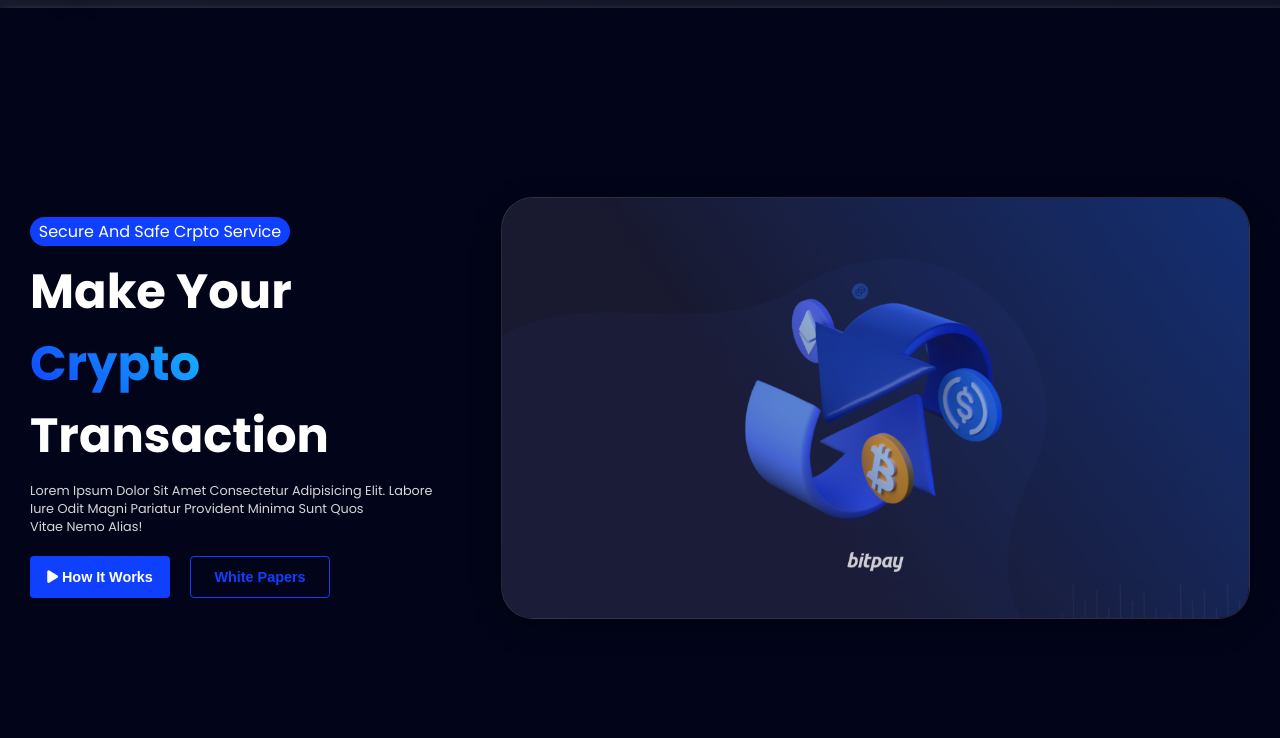
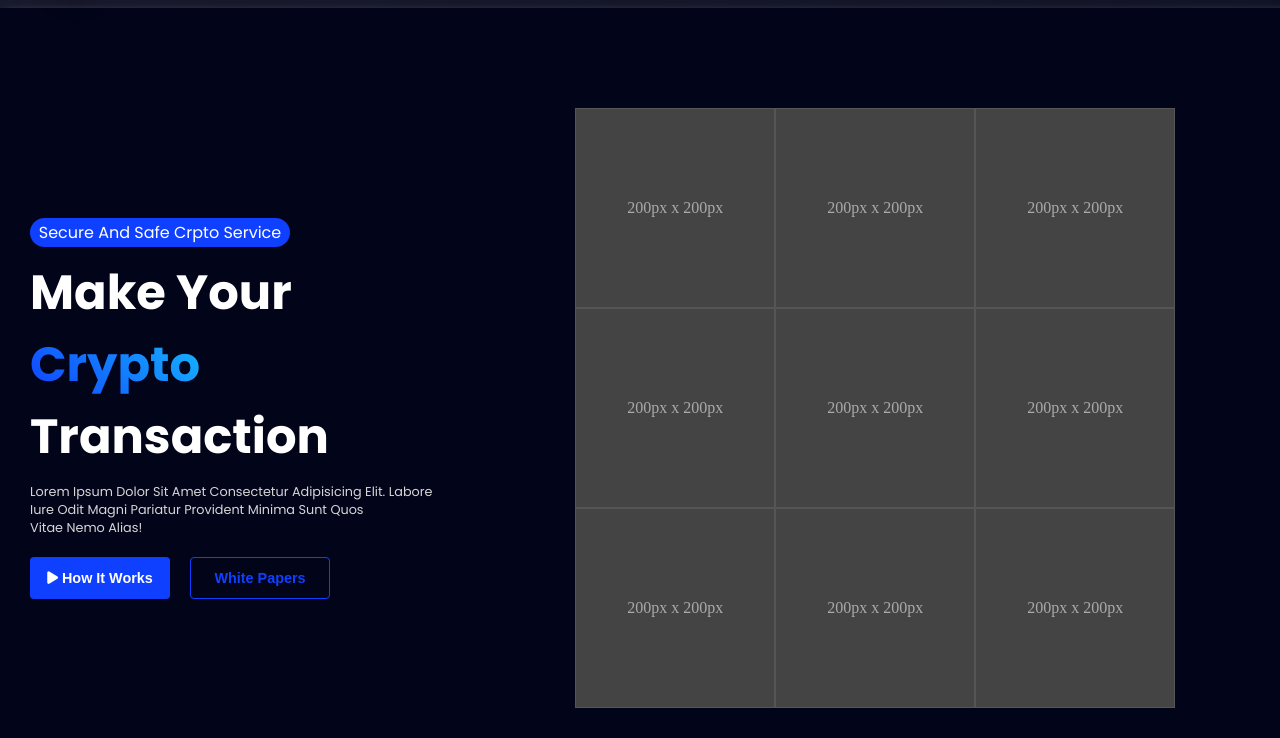
Before and after one commit to borregs/cryptoPage, a plain HTML site: page index.html in a window 1280 px wide. Shown: the part 62-800 px from the top of the page. Drawn offline with nearby package versions, Linux system fonts and the light colour scheme; a script that the page names is missing.

Commit message:
Agregamos un grid 3x3 para mostrar variantes del NFT afin

```diff
--- a/index.html
+++ b/index.html
@@ -16,7 +16,8 @@
                 border: 1px solid #828282;
                 border-radius: 5px;
                 position: relative;
-            }svg{
+            }
+            svg{
                 padding-top:1em;
             }
             #ticker1{
@@ -79,7 +80,8 @@
                 transform:translate(-50%,-50%);
                 min-width: 33vw;
 
-            }#socialFoot:hover{
+            }
+            #socialFoot:hover{
                 background-color: #828282;
             }
 
@@ -175,9 +177,23 @@
             }
             #socialFoot a:nth-of-type(6):before {
                 content:'\f1cb';
-            }#nftBox{
+            }
+            #nftBox{
                 align-content: center;
                 align-items: center;
+            }
+            #nftGrid{
+                display: grid;
+                grid-template-rows: 200px 200px 200px;
+                grid-template-columns: 200px 200px 200px;
+            }
+            .box{
+                background: #444;
+                border: 1px solid #555;
+                display: flex;
+                align-items: center;
+                justify-content: center;
+                color: #AAA;
             }
         </style>
 
@@ -222,11 +238,26 @@
                         <button>white papers</button>
                     </div>
                 </div>
-                <!-- right section -->
+                <div class="right-section">
+                    <div id="nftGrid">
+                        <div class="box">200px x 200px</div>
+                        <div class="box">200px x 200px</div>
+                        <div class="box">200px x 200px</div>
+                        <div class="box">200px x 200px</div>
+                        <div class="box">200px x 200px</div>
+                        <div class="box">200px x 200px</div>
+                        <div class="box">200px x 200px</div>
+                        <div class="box">200px x 200px</div>
+                        <div class="box">200px x 200px</div>
+                    </div>
+                    <!-- right section >
                     <div class="right-section">
                         <figure>
                             <img class="rounded" src="bitswap.png" alt="bitcoin-img">
                         </figure>
+                    </div>
+                    EOF right SECI
+                </div-->
                 </div>
             </div>
         </section>
```
Lines whose indentation alone changed are shown as unchanged.
